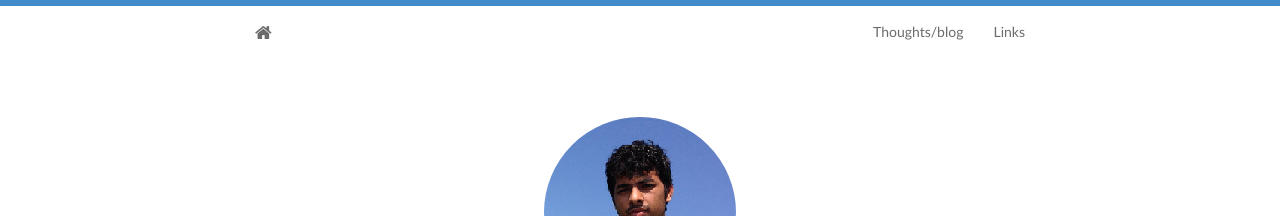
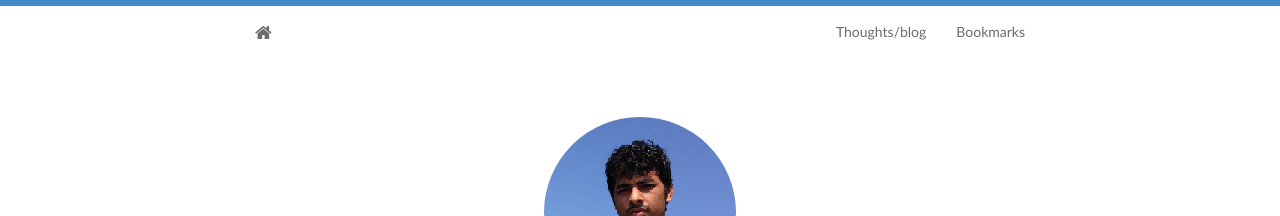
Before and after one commit to murarisumit/murarisumit.github.io, a Jekyll site: the page built from index.html, in a window 1280 px wide. Shown: the top 216 px of the page. Built offline with Jekyll 4.4.1, drawn with Linux system fonts in a browser that asks for light colours; nearby versions of some CDN libraries; the list of posts is cut into pages by our own code.

Commit message:
Update header.html

```diff
--- a/_includes/header.html
+++ b/_includes/header.html
@@ -6,7 +6,7 @@
     <div id="navbar">
       <ul class="nav navbar-nav navbar-right">
         <li><a href="posts.html">Thoughts/blog</a></li>
-        <li><a href="bookmarks/">Links</a></li>
+        <li><a href="bookmarks/">Bookmarks</a></li>
         <!-- <li><a href="https://www.github.com/{{ site.github }}" target="_blank">Github</a></li> -->
       </ul>
     </div>
```
